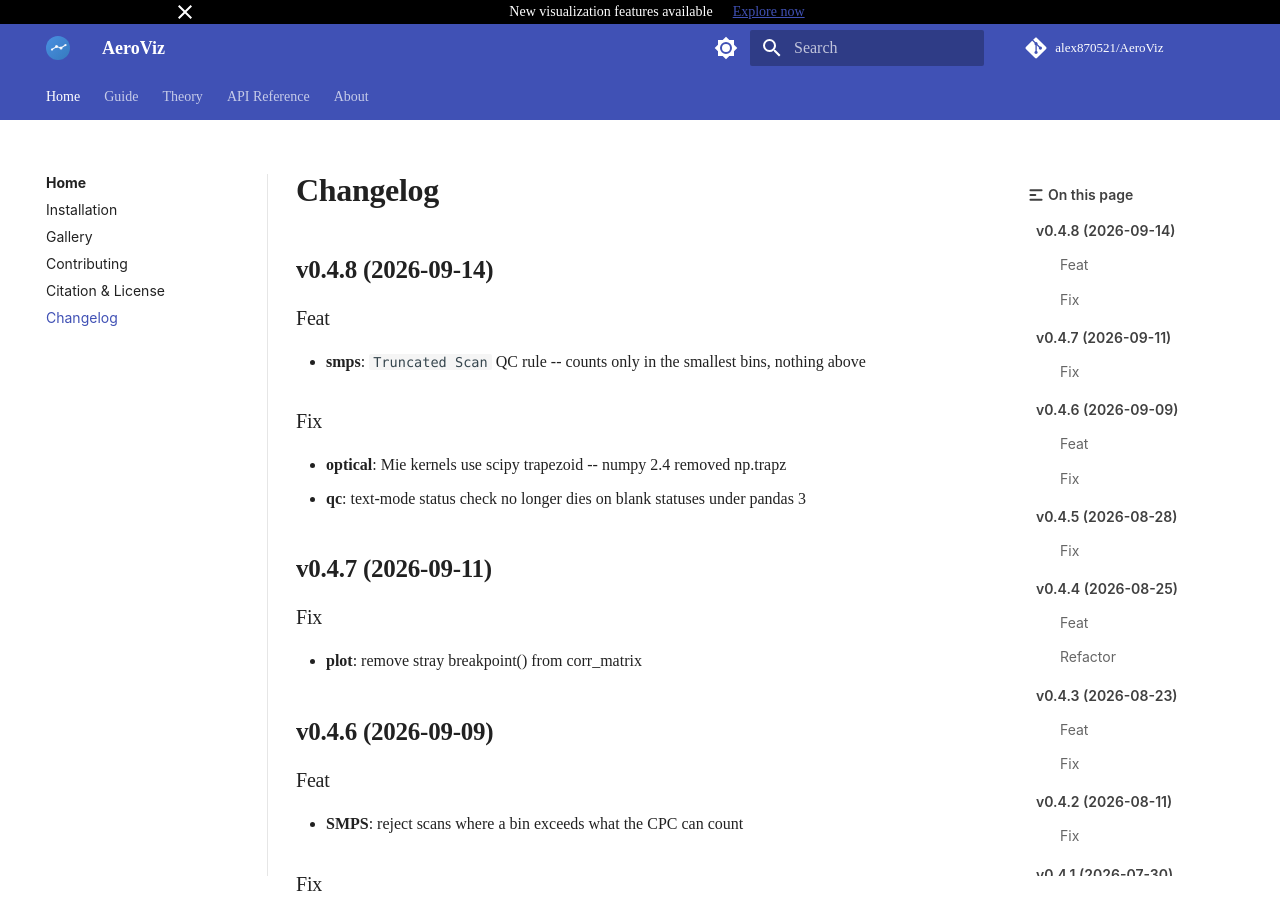
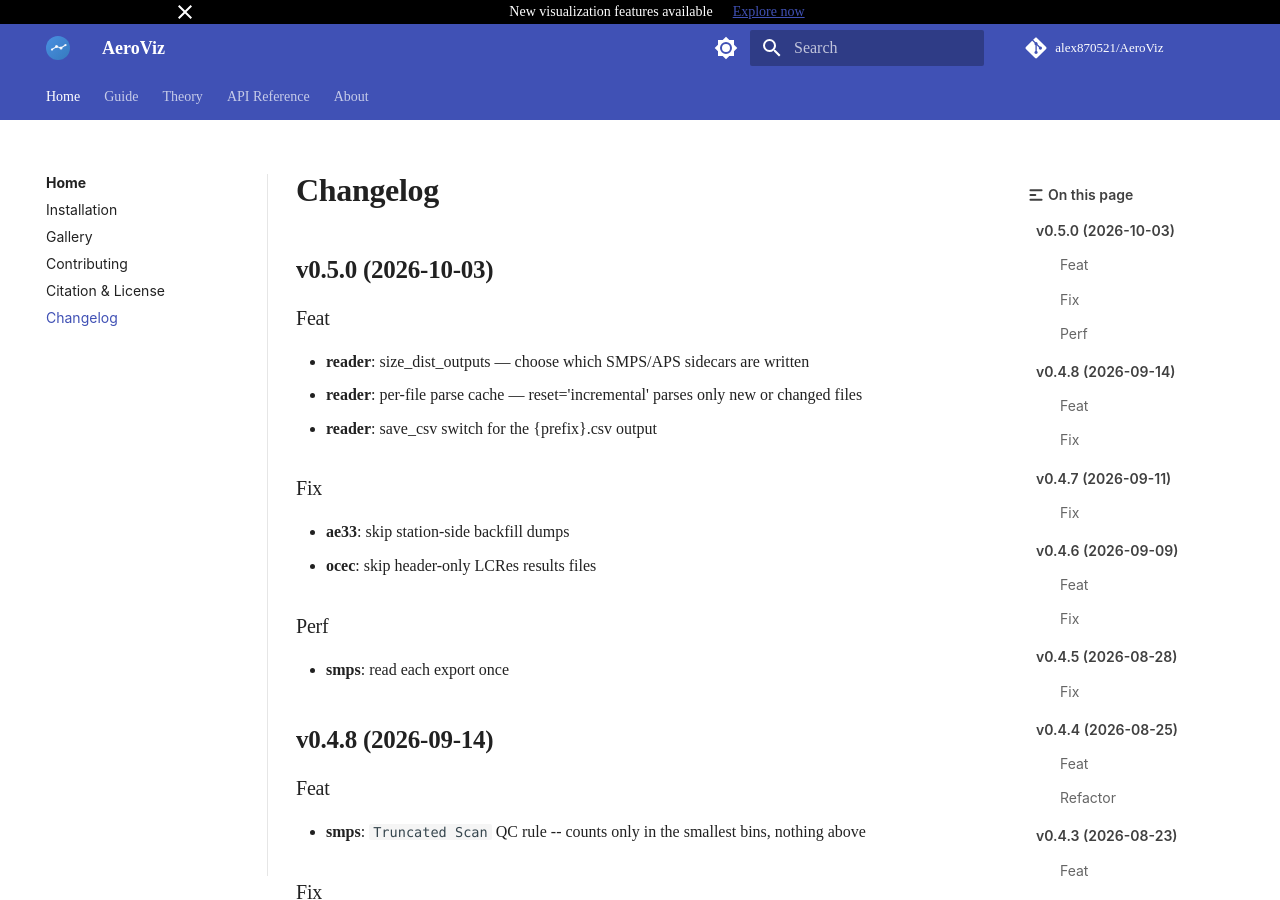
Before and after one commit to Alex870521/AeroViz, an MkDocs documentation site: the page built from docs/CHANGELOG.md, in a window 1280 px wide and 900 px high. Built offline with MkDocs 1.6.1 and Material for MkDocs 9.7.7, drawn with Linux system fonts in a browser that asks for light colours; some web fonts are replaced; comment, search, counter and statistics services are not loaded.

Commit message:
bump: version 0.4.8 → 0.5.0

```diff
--- a/docs/CHANGELOG.md
+++ b/docs/CHANGELOG.md
@@ -1,3 +1,20 @@
+## v0.5.0 (2026-10-03)
+
+### Feat
+
+- **reader**: size_dist_outputs — choose which SMPS/APS sidecars are written
+- **reader**: per-file parse cache — reset='incremental' parses only new or changed files
+- **reader**: save_csv switch for the {prefix}.csv output
+
+### Fix
+
+- **ae33**: skip station-side backfill dumps
+- **ocec**: skip header-only LCRes results files
+
+### Perf
+
+- **smps**: read each export once
+
 ## v0.4.8 (2026-09-14)
 
 ### Feat
--- a/pyproject.toml
+++ b/pyproject.toml
@@ -9,7 +9,7 @@ build-backend = "mesonpy"
 
 [project]
 name = "AeroViz"
-version = "0.4.8"
+version = "0.5.0"
 description = "Aerosol data processing and visualization toolkit. Read, QC, and analyze data from SMPS, APS, AE33, TEOM, Nephelometer, XRF, and 15+ atmospheric instruments."
 authors = [{ name = "Alex Chan", email = "alex870521@gmail.com" }]
 license = { text = "MIT" }
```
